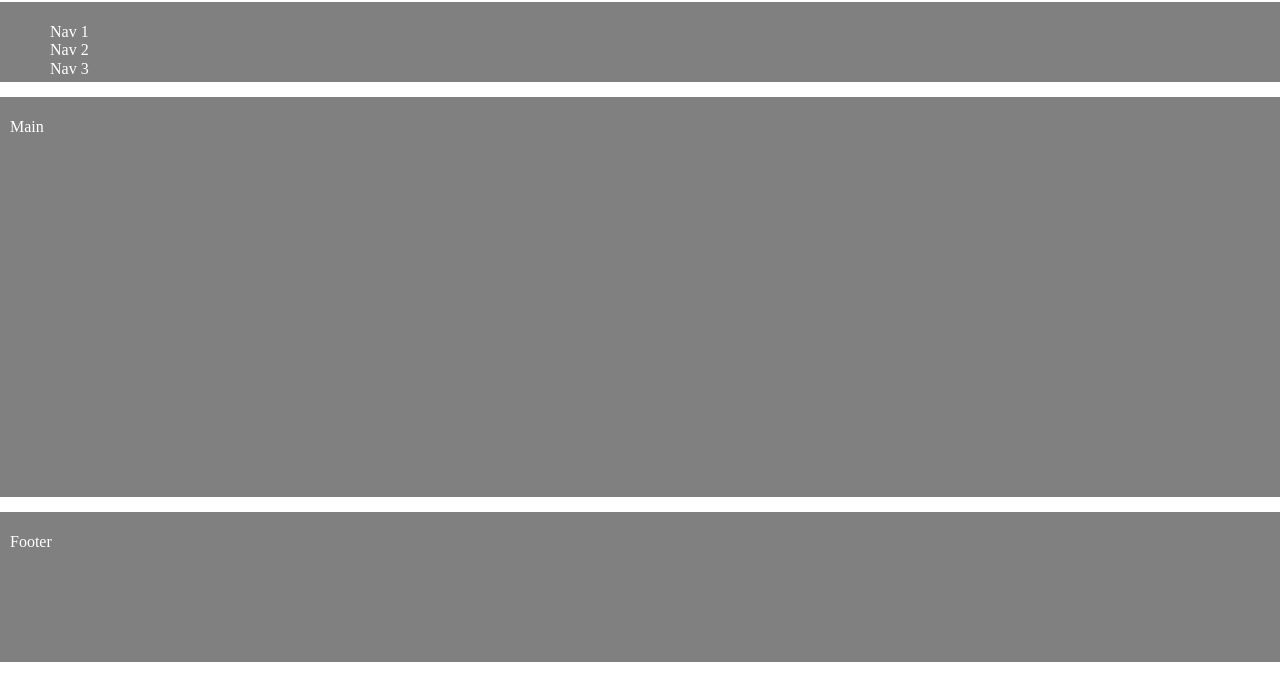
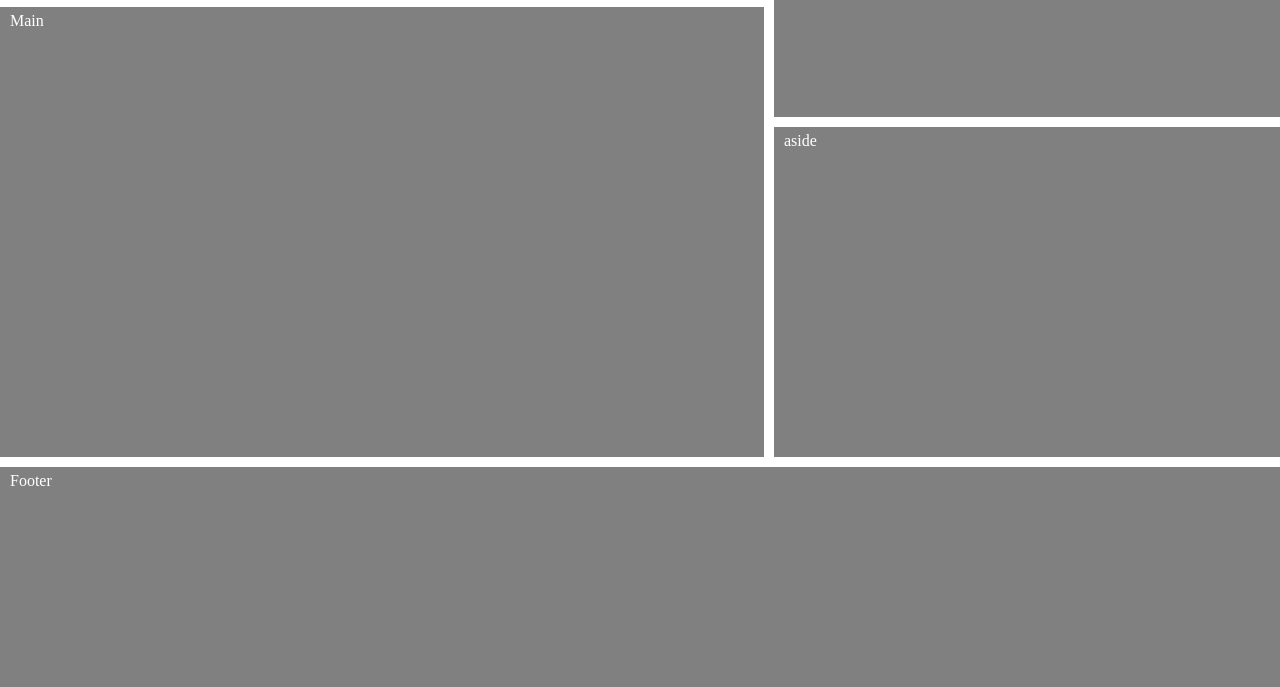
Before and after one commit to on3iro/cssGridTest, a plain HTML site: page index.html in a window 1280 px wide. Shown: the part 113-800 px from the top of the page. Drawn offline with Linux system fonts and the light colour scheme.

Commit message:
Added grids for larger screens

```diff
--- a/index.html
+++ b/index.html
@@ -24,6 +24,10 @@
       <p>Main</p>
     </main>
 
+    <aside>
+      <p>aside</p>
+    </aside>
+
     <footer class="footer">
       <p>Footer</p>
     </footer>
--- a/main.css
+++ b/main.css
@@ -1,10 +1,17 @@
 * {
   box-sizing: border-box;
+  margin: 0;
+}
+
+html,
+body {
+  height: 100%;
 }
 
 header,
 nav,
 main,
+aside,
 footer {
   margin: 0 0 15px;
   padding: 5px 10px;
@@ -26,12 +33,17 @@ main {
   height: 400px;
 }
 
+aside {
+  height: 300px
+}
+
 footer {
   margin: 0;
   height: 150px;
 }
 
 h1 {
+  margin: 0;
   text-align: center;
 }
 
@@ -49,3 +61,67 @@ a:visited {
 a:hover {
   color: green;
 }
+
+/* Medium Styles */
+
+@media screen and (min-width: 768px) {
+  body {
+    display: grid;
+    grid-template-columns: 1fr 1fr 1fr 1fr;
+    grid-template-rows: auto 1fr 3fr auto;
+    grid-template-areas:
+      "header header header header"
+      "nav nav nav nav"
+      "main main . aside"
+      "footer footer footer footer";
+    grid-column-gap: 10px;
+    grid-row-gap: 10px;
+  }
+
+  header,
+  nav,
+  main,
+  aside,
+  footer {
+    margin-bottom: 0;
+    height: auto;
+  }
+
+  header {
+    grid-area: header;
+  }
+
+  nav {
+    grid-area: nav;
+  }
+
+  li {
+    display: inline-block;
+  }
+
+  main {
+    grid-area: main;
+  }
+
+  aside {
+    grid-area: aside;
+  }
+
+  footer {
+    grid-area: footer;
+  }
+}
+
+@media screen and (min-width: 990px) {
+  body {
+    grid-template-columns: 1fr 1fr 1fr 1fr 1fr;
+    grid-template-rows: 1fr 1fr 3fr 2fr;
+    grid-template-areas:
+      "header header header nav nav"
+      "main main main nav nav"
+      "main main main aside aside"
+      "footer footer footer footer footer";
+    grid-column-gap: 10px;
+    grid-row-gap: 10px;
+  }
+}
```
